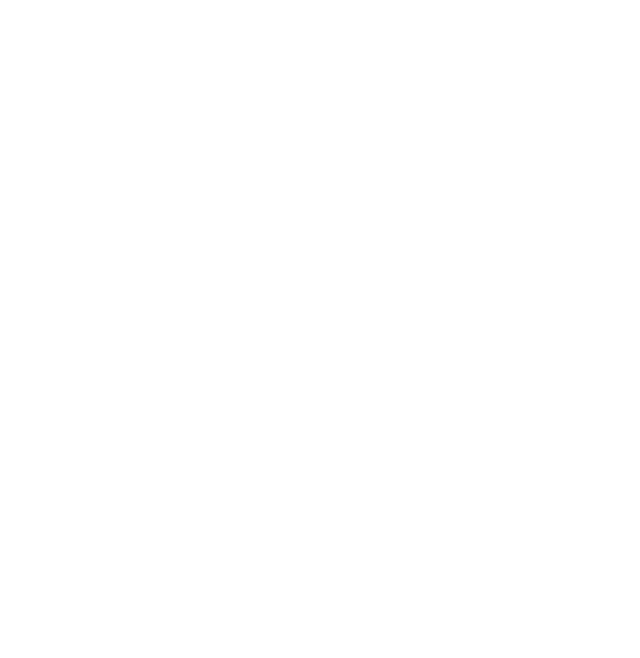
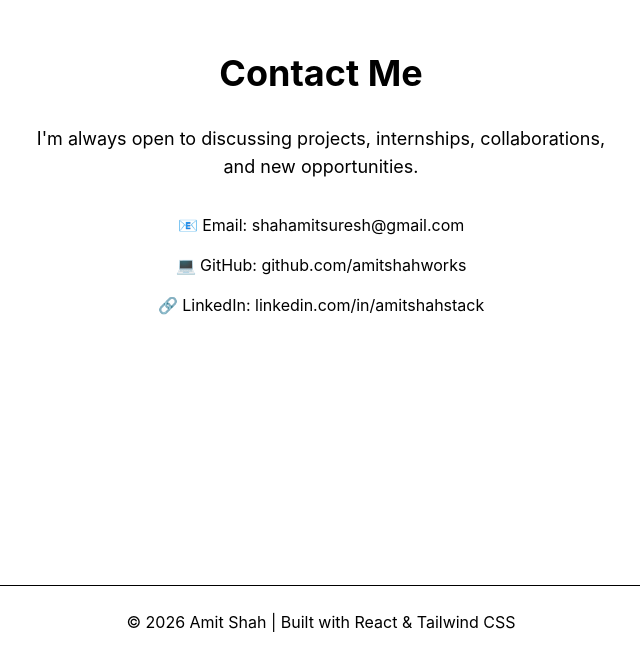
Before and after one commit to amitshahworks/portfolio-website, a React (Vite) app: page / in a window 1280 px wide. Shown: the part 3487-4145 px from the top of the page, without its empty margins (319-959 px from the left). Before the commit the page ends 3272 px from the top, so only its background shows below. Built offline with nearby package versions, Linux system fonts and the light colour scheme.

Commit message:
Day 2: Added contact section and footer

```diff
--- a/src/App.jsx
+++ b/src/App.jsx
@@ -3,7 +3,8 @@
 import About from "./components/About";
 import Skills from "./components/Skills";
 import Projects from "./components/Projects";
-
+import Contact from "./components/Contact";
+import Footer from "./components/Footer";
 
 function App() {
   return (
@@ -13,6 +14,8 @@
       <About />
       <Skills />
       <Projects />
+      <Contact />
+      <Footer />
     </>
   );
 }
--- /dev/null
+++ b/src/components/Contact.jsx
@@ -0,0 +1,33 @@
+function Contact() {
+  return (
+    <section
+      id="contact"
+      className="min-h-screen flex flex-col justify-center items-center px-6 py-20"
+    >
+      <h2 className="text-4xl font-bold mb-8">
+        Contact Me
+      </h2>
+
+      <p className="text-lg mb-8 text-center max-w-xl">
+        I'm always open to discussing projects, internships,
+        collaborations, and new opportunities.
+      </p>
+
+      <div className="space-y-4 text-center">
+        <p>
+          📧 Email: shahamitsuresh@gmail.com
+        </p>
+
+        <p>
+          💻 GitHub: github.com/amitshahworks
+        </p>
+
+        <p>
+          🔗 LinkedIn: linkedin.com/in/amitshahstack
+        </p>
+      </div>
+    </section>
+  );
+}
+
+export default Contact;
--- /dev/null
+++ b/src/components/Footer.jsx
@@ -0,0 +1,11 @@
+function Footer() {
+  return (
+    <footer className="py-6 text-center border-t">
+      <p>
+        © 2026 Amit Shah | Built with React & Tailwind CSS
+      </p>
+    </footer>
+  );
+}
+
+export default Footer;
--- a/src/index.css
+++ b/src/index.css
@@ -1 +1,5 @@
 @import "tailwindcss";
+
+html {
+  scroll-behavior: smooth;
+}
```
